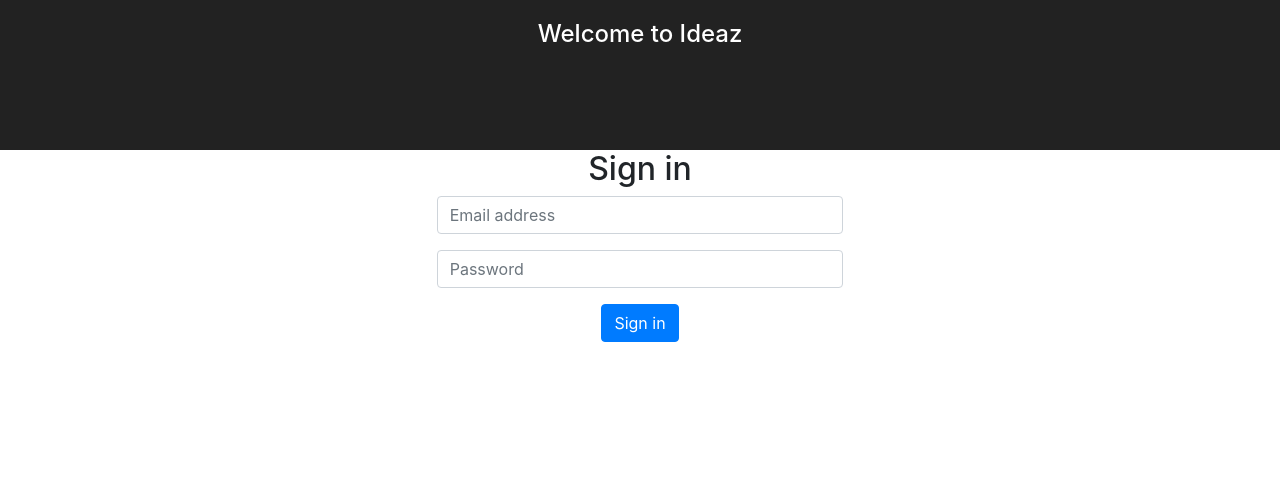
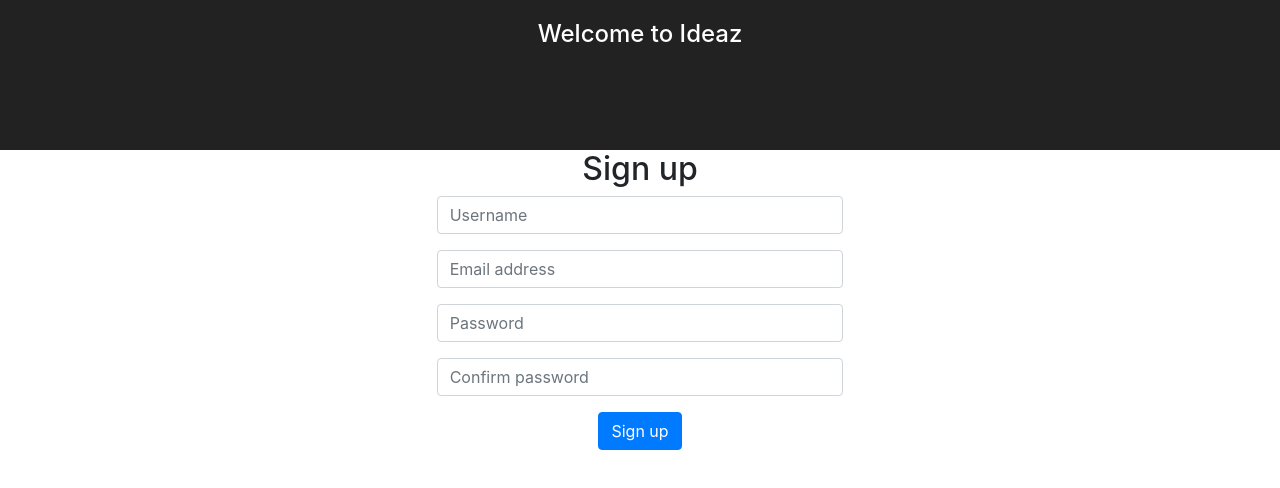
Before and after one commit to Joseph-Gage/ideaz, a React (Create React App) app: page /sign-up in a window 1280 px wide. Shown: the top 488 px of the page. Built offline with nearby package versions, Linux system fonts and the light colour scheme.

Commit message:
added routing for spa and a sign up page

```diff
--- a/package.json
+++ b/package.json
@@ -10,6 +10,7 @@
     "react": "^16.4.1",
     "react-dom": "^16.4.1",
     "react-redux": "^5.0.7",
+    "react-router-dom": "^4.3.1",
     "react-scripts": "1.1.4",
     "redux": "^4.0.0"
   },
--- a/src/App.js
+++ b/src/App.js
@@ -1,6 +1,10 @@
-import React, {Component} from 'react';
-import SignIn from './Components/SignIn'
-import './App.css';
+import React, {Component} from 'react'
+import {Provider} from 'react-redux'
+import {BrowserRouter as Router, Switch, Route} from 'react-router-dom'
+import PropTypes from 'prop-types'
+import './App.css'
+import SignUp from "./Components/SignUp";
+import SignIn from "./Components/SignIn";
 
 class App extends Component {
     render() {
@@ -12,7 +16,14 @@
                 <div className="row">
                     <div className="col-sm"></div>
                     <div className="col-sm">
-                        <SignIn/>
+                        <Provider store={this.props.store}>
+                            <Router>
+                                <Switch>
+                                    <Route exact path="/" component={SignIn}/>
+                                    <Route path="/sign-up" component={SignUp}/>
+                                </Switch>
+                            </Router>
+                        </Provider>
                     </div>
                     <div className="col-sm"></div>
                 </div>
@@ -21,4 +32,8 @@
     }
 }
 
+App.propTypes = {
+    store: PropTypes.object.isRequired
+};
+
 export default App;
--- a/src/Components/SignIn.js
+++ b/src/Components/SignIn.js
@@ -1,13 +1,14 @@
-import React, {Component} from 'react';
+import React, {Component} from 'react'
+import {NavLink} from 'react-router-dom'
 
 class SignIn extends Component {
     handleSubmit(e) {
-        var authParams = {
+        let authParams = {
             email: this.refs.email.value,
             password: this.refs.password.value
-        }
+        };
 
-        fetch('http://localhost:3000/auth/signin', {
+        fetch('http://localhost:3000/auth/sign-in', {
             method: 'POST',
             headers: {
                 'Accept': 'application/json',
@@ -35,6 +36,8 @@
                     </div>
                     <button type="submit" className="btn btn-primary">Sign in</button>
                 </form>
+                <br/>
+                <small>Or <NavLink to="/sign-up">sign up</NavLink></small>
             </div>
         );
     }
--- /dev/null
+++ b/src/Components/SignUp.js
@@ -0,0 +1,53 @@
+import React, {Component} from 'react'
+
+class SignUp extends Component {
+    handleSubmit(e) {
+        let signUpParams = {
+            username: this.refs.username,
+            email: this.refs.email.value,
+            password: this.refs.password.value,
+            passwordConfirmation: this.refs.passwordConfirmation.value
+        };
+
+        fetch('http://localhost:3000/sign-up', {
+            method: 'POST',
+            headers: {
+                'Accept': 'application/json',
+                'Content-Type': 'application/json'
+            },
+            body: JSON.stringify(signUpParams)
+        }).then(results => {
+            return results.json();
+        }).then(json => {
+            //sessionStorage.setItem('authToken', json.data.attributes.accessToken);
+            console.log(json);
+        })
+        e.preventDefault();
+    }
+
+    render() {
+        return (
+            <div className="SignUp">
+                <h2>Sign up</h2>
+                <form onSubmit={this.handleSubmit.bind(this)}>
+                    <div className="form-group">
+                        <input className="form-control" ref="username" placeholder="Username"></input>
+                    </div>
+                    <div className="form-group">
+                        <input type="email" className="form-control" ref="email" placeholder="Email address"></input>
+                    </div>
+                    <div className="form-group">
+                        <input type="password" className="form-control" ref="password" placeholder="Password"></input>
+                    </div>
+                    <div className="form-group">
+                        <input type="password" className="form-control" ref="passwordConfirmation"
+                               placeholder="Confirm password"></input>
+                    </div>
+                    <button type="submit" className="btn btn-primary">Sign up</button>
+                </form>
+            </div>
+        );
+    }
+}
+
+export default SignUp;
--- a/src/index.js
+++ b/src/index.js
@@ -1,19 +1,17 @@
-import React from 'react';
-import ReactDOM from 'react-dom';
-import './index.css';
-import 'bootstrap/dist/css/bootstrap.min.css';
-import App from './App';
-import registerServiceWorker from './registerServiceWorker';
-import {createStore} from 'redux';
+import React from 'react'
+import ReactDOM from 'react-dom'
+import './index.css'
+import 'bootstrap/dist/css/bootstrap.min.css'
+import registerServiceWorker from './registerServiceWorker'
+import {createStore} from 'redux'
 import rootReducer from './Reducers/reducers'
-import { Provider } from 'react-redux'
+import App from './App'
 
 const store = createStore(rootReducer);
 
 ReactDOM.render(
-    <Provider store={store}>
-        <App/>
-    </Provider>,
+    <App store={store}/>,
     document.getElementById('root')
-)
+);
+
 registerServiceWorker();
```
Also changed, not shown: 1 other file (tests, documents, lock files or other folders).
